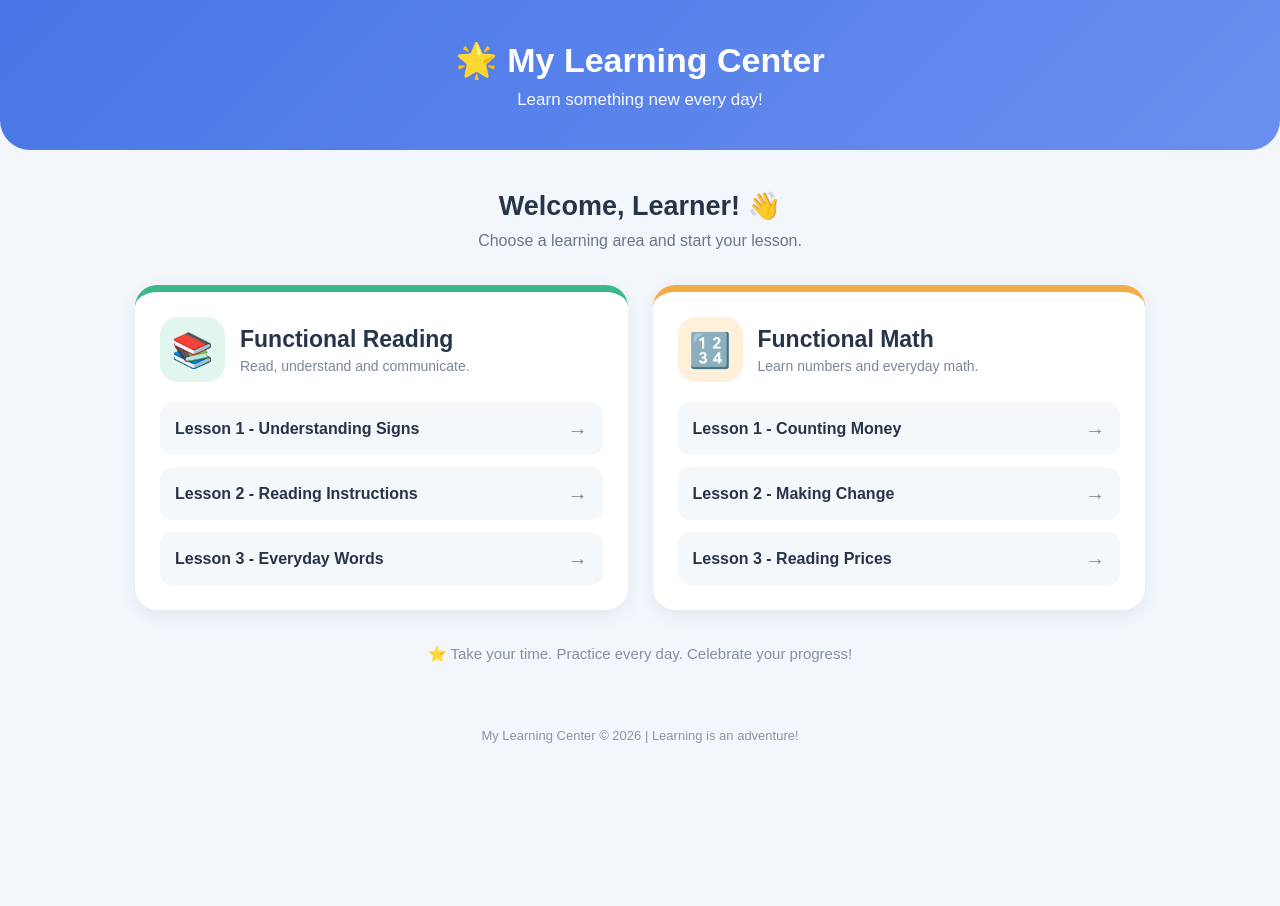
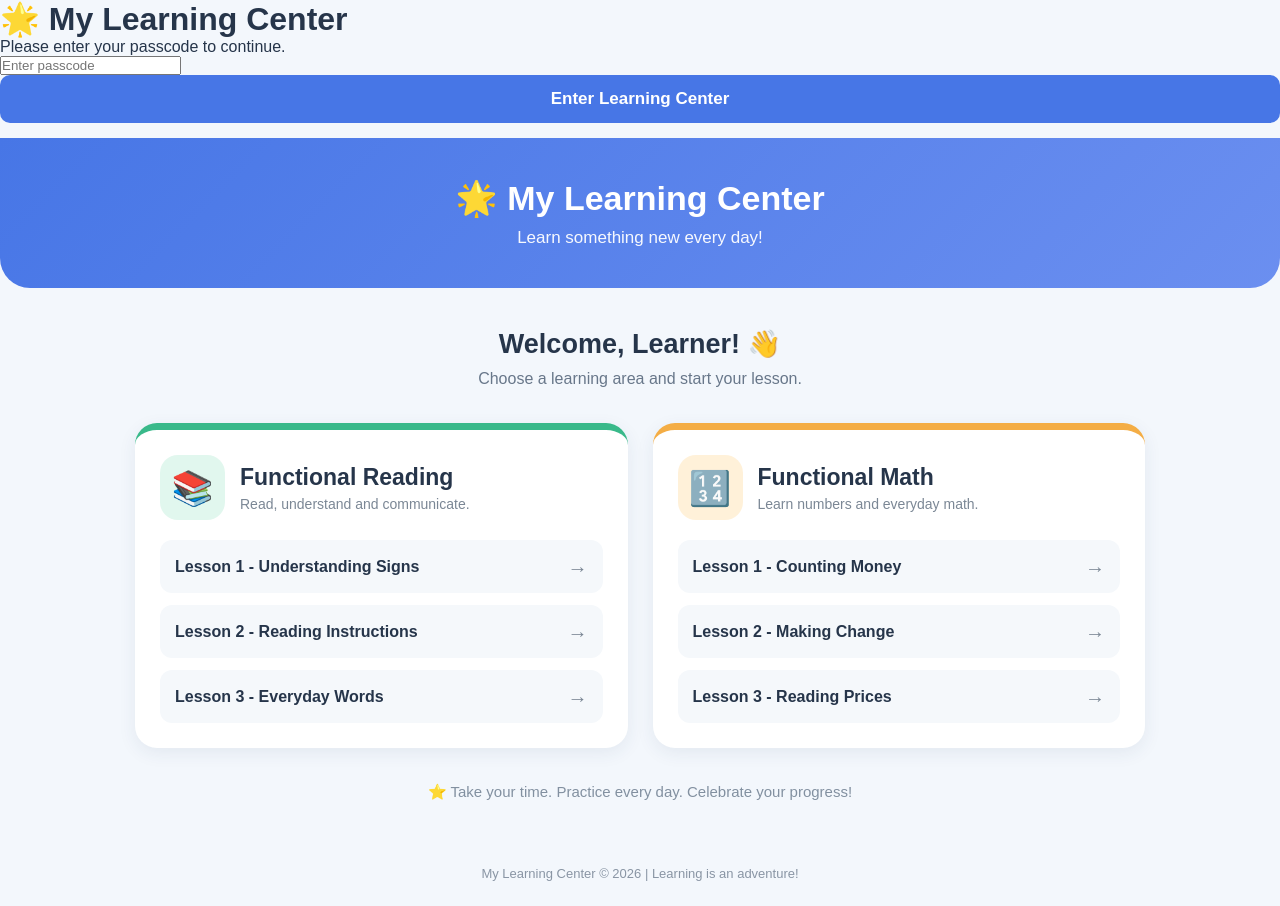
Before and after one commit to reachlogicloop/learning, a plain HTML site: page index.html in a window 1280 px wide. Before the commit the page ends 800 px from the top, so only its background shows below. Drawn offline with Linux system fonts and the light colour scheme.

Commit message:
password addition

```diff
--- a/index.html
+++ b/index.html
@@ -12,7 +12,27 @@
         margin: 0;
         padding: 0;
     }
+.login-box button {
+    width: 100%;
+    padding: 14px;
+    background: #4776e6;
+    color: white;
+    border: none;
+    border-radius: 10px;
+    font-size: 17px;
+    font-weight: bold;
+    cursor: pointer;
+}
 
+.login-box button:hover {
+    background: #315fc9;
+}
+
+#errorMessage {
+    color: red;
+    margin-top: 15px;
+    font-size: 14px;
+}
     body {
         font-family: "Arial", sans-serif;
         background: #f3f7fc;
@@ -186,7 +206,23 @@
 </head>
 
 <body>
+<div id="loginScreen">
+    <div class="login-box">
+        <h1>🌟 My Learning Center</h1>
+        <p>Please enter your passcode to continue.</p>
 
+        <input
+            type="password"
+            id="passcode"
+            placeholder="Enter passcode"
+            onkeydown="if(event.key === 'Enter') checkPasscode()"
+        >
+
+        <button onclick="checkPasscode()">Enter Learning Center</button>
+
+        <p id="errorMessage"></p>
+    </div>
+</div>
 <header>
     <h1>🌟 My Learning Center</h1>
     <p>Learn something new every day!</p>
@@ -271,7 +307,18 @@
     </p>
 
 </div>
+<script>
+function checkPasscode() {
+    const enteredCode = document.getElementById("passcode").value;
 
+    if (enteredCode === "group draw") {
+        document.getElementById("loginScreen").style.display = "none";
+    } else {
+        document.getElementById("errorMessage").innerText =
+            "Incorrect passcode. Please try again.";
+    }
+}
+</script>
 <footer>
     My Learning Center © 2026 | Learning is an adventure!
 </footer>
```
